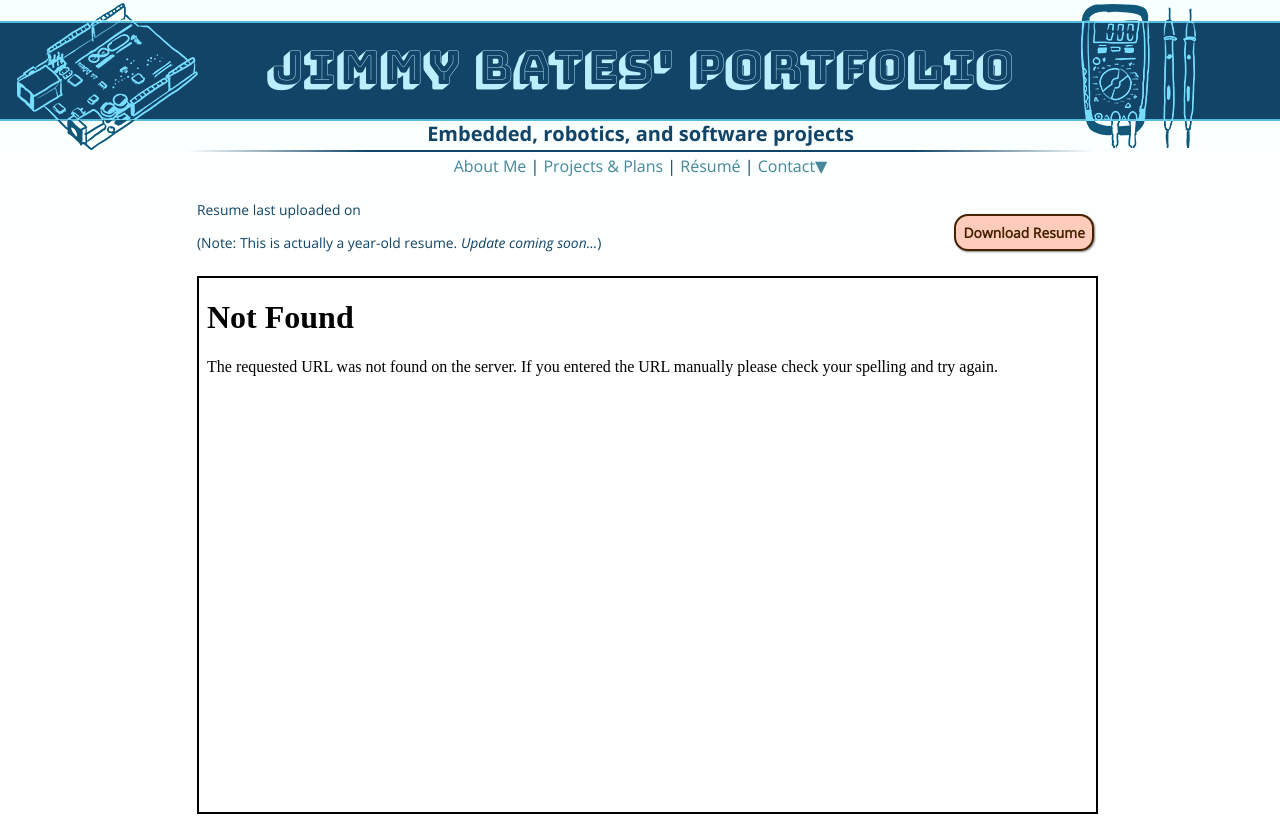
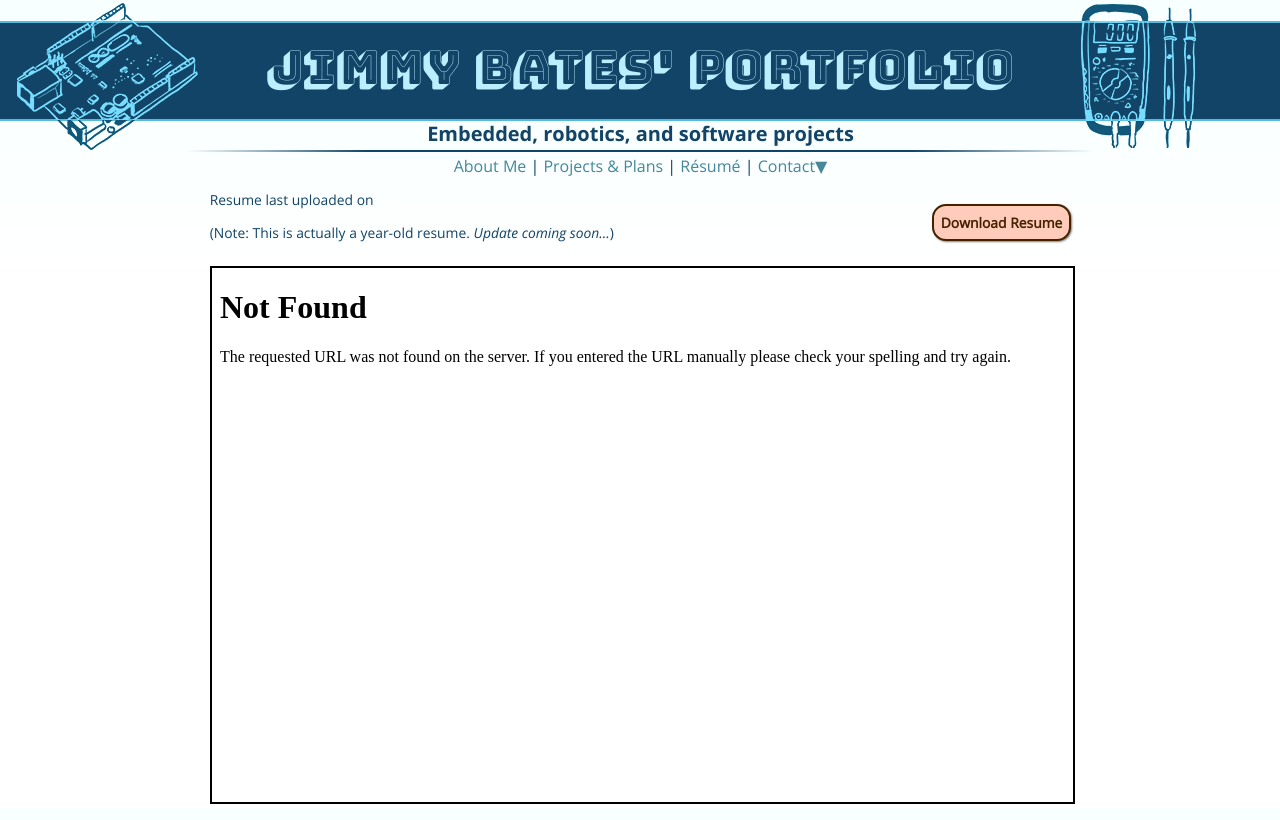
Before and after one commit to jbates35/portwebsite, a Python web app: template resume/templates/resume.html in a window 1280 px wide. Run offline with Jinja, Linux system fonts and the light colour scheme; the template is opened without the code that fills it, so the values that code supplies are empty.

Commit message:
more cleaning up formatting

```diff
--- a/about/static/css/about.css
+++ b/about/static/css/about.css
@@ -1,5 +1,5 @@
 #content {
-  width: 100%;
+  width: 95%;
   font-size: 0.867em;
 }
 
@@ -180,7 +180,6 @@
   }
 
   #content {
-    width: 95%;
     font-size: 0.75em;
   }
 }
--- a/resume/static/css/resume.css
+++ b/resume/static/css/resume.css
@@ -1,5 +1,5 @@
 #content {
-  width: 100%;
+  width: 95%;
   height: 100%;
   font-size: 0.867em;
 }
@@ -12,13 +12,11 @@
 
 #resume-content-wrapper {
   display: grid;
-  padding: 10px;
   grid-gap: 10px;
   height: 100%;
   grid-template-areas:
     "a b"
     "c c";
-  grid-template-columns: 70% 30%;
   grid-template-rows: min-content auto;
 }
 
```
